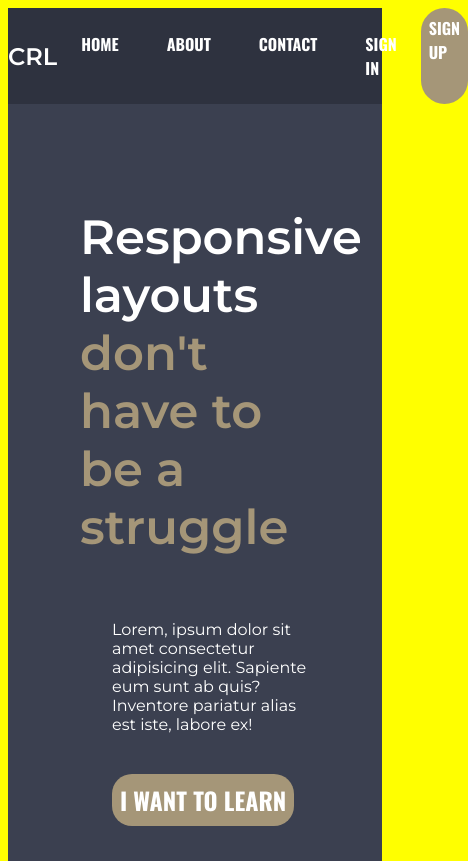
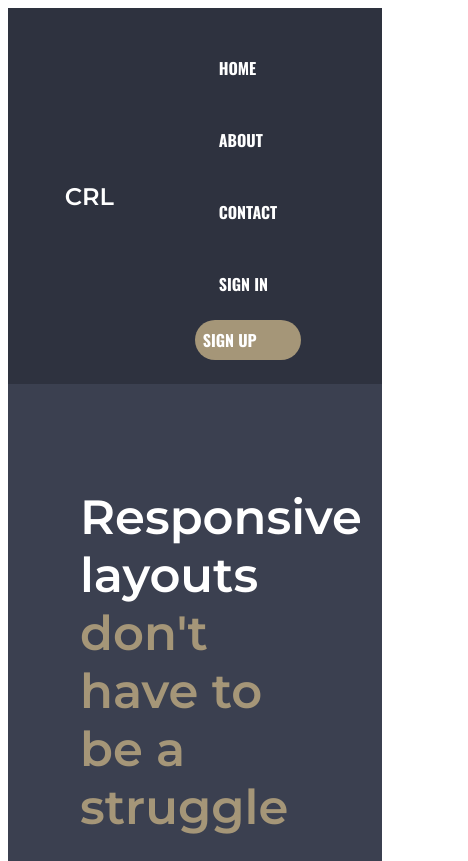
Before and after one commit to AlicjaCrave/final-challenge, a plain HTML site: page index.html in a window 390 px wide. Shown: the top 861 px of the page, 468 px wide, since content can reach past the window. Drawn offline with nearby package versions, Linux system fonts and the light colour scheme.

Commit message:
mobile ok

```diff
--- a/style.css
+++ b/style.css
@@ -194,17 +194,11 @@ h2{
 }
 
 @media (max-width: 700px) {
-    body{
-        background-color: yellow;
-    }
-    nav {
+     .primary-list{
         display: flex;
-
-    }
-    .primary-list{
-        display: flex;
-        display: column;
-         align-self: center;
+        flex-direction: column;
+        align-self: center;
+        padding: var(--big-gap);
     }
 
     .col-medium-second{
@@ -216,4 +210,9 @@ h2{
         display: flex;
         flex-direction: column;
     }
+
+    .col-bas{
+        width: 100%;
+        text-align: center;
+    }
 }
```
